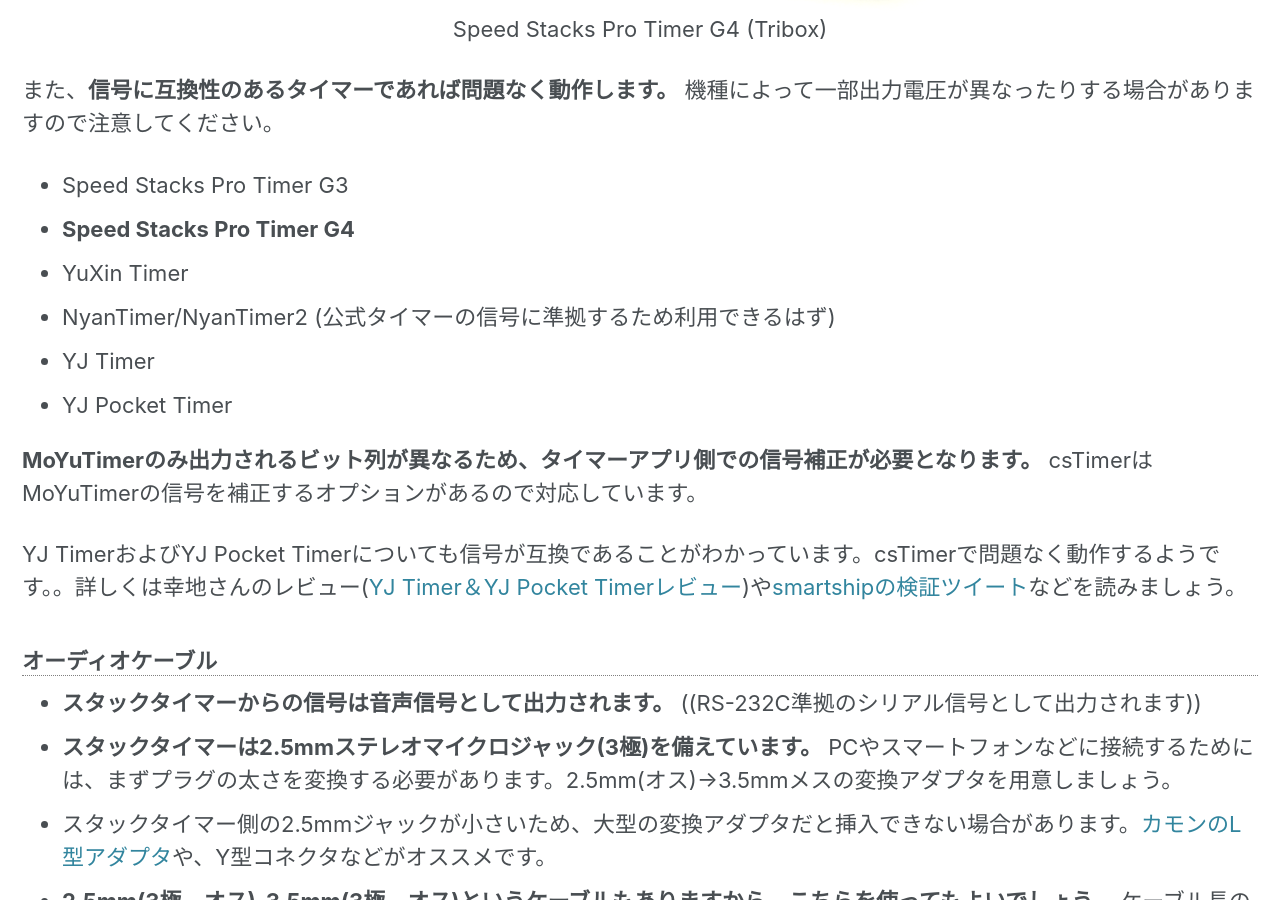
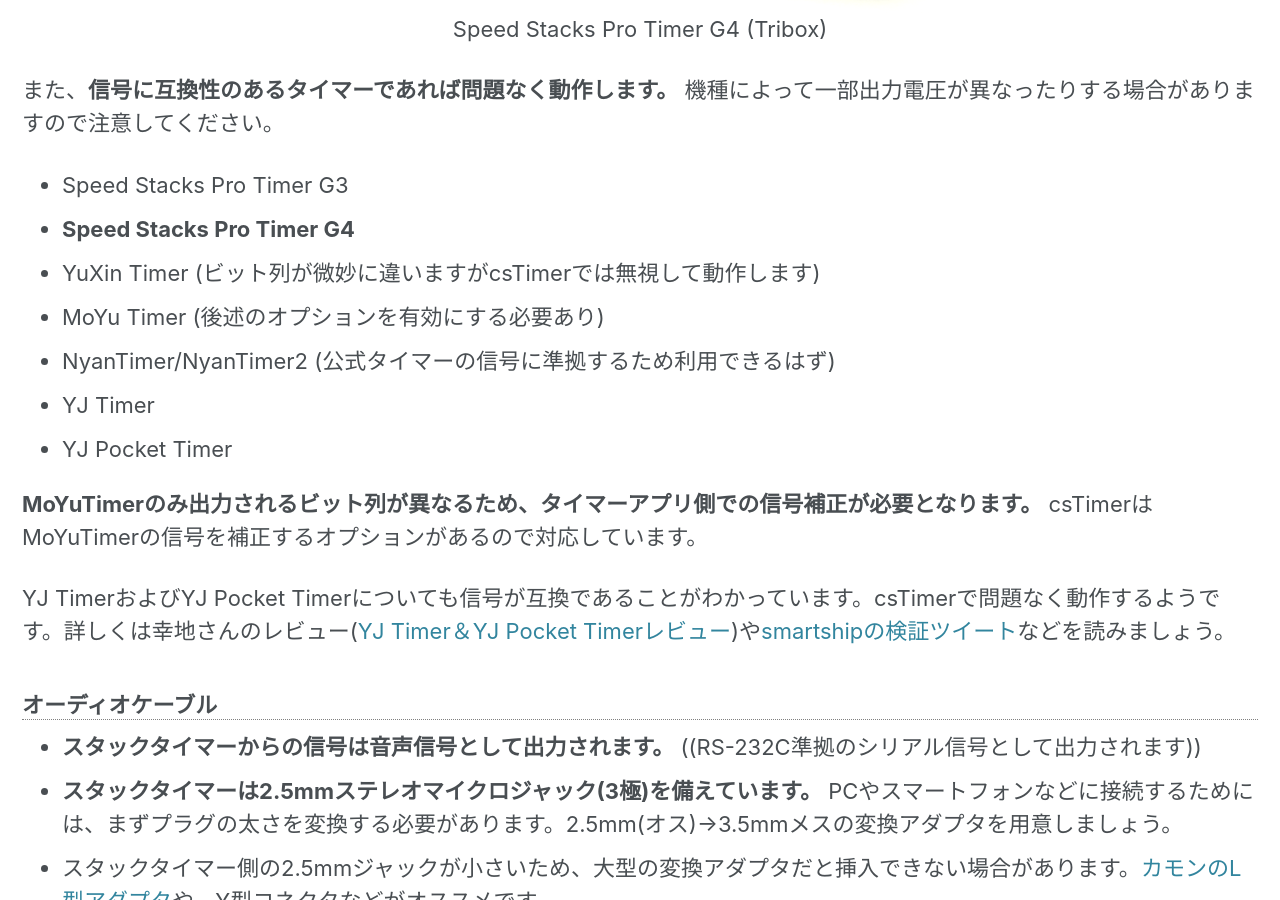
Before and after one commit to kawam1123/kawam1123.github.io, a Jekyll site: the page built from _posts/csTimer/2020-04-11-stacktimer-csTimer.md, in a window 1280 px wide and 900 px high, scrolled down 3561 px. Built offline with Jekyll 4.4.1, drawn with Linux system fonts in a browser that asks for light colours; cached includes are drawn as plain includes; nearby versions of some CDN libraries; some web fonts are replaced; comment, search, counter and statistics services are not loaded.

Commit message:
5次修正

```diff
--- a/_posts/csTimer/2020-04-11-stacktimer-csTimer.md
+++ b/_posts/csTimer/2020-04-11-stacktimer-csTimer.md
@@ -69,14 +69,16 @@
 また、**信号に互換性のあるタイマーであれば問題なく動作します。** 機種によって一部出力電圧が異なったりする場合がありますので注意してください。
 - Speed Stacks Pro Timer G3
 - **Speed Stacks Pro Timer G4**
-- YuXin Timer
+- YuXin Timer (ビット列が微妙に違いますがcsTimerでは無視して動作します)
+- MoYu Timer (後述のオプションを有効にする必要あり)
 - NyanTimer/NyanTimer2 (公式タイマーの信号に準拠するため利用できるはず)
 - YJ Timer
 - YJ Pocket Timer
 
+
 **MoYuTimerのみ出力されるビット列が異なるため、タイマーアプリ側での信号補正が必要となります。** csTimerはMoYuTimerの信号を補正するオプションがあるので対応しています。
 
-YJ TimerおよびYJ Pocket Timerについても信号が互換であることがわかっています。csTimerで問題なく動作するようです。。詳しくは幸地さんのレビュー([YJ Timer＆YJ Pocket Timerレビュー](https://note.com/xingfu_da771/n/n3415b390097a))や[smartshipの検証ツイート](https://twitter.com/smartshipstore/status/1266279951432511489)などを読みましょう。
+YJ TimerおよびYJ Pocket Timerについても信号が互換であることがわかっています。csTimerで問題なく動作するようです。詳しくは幸地さんのレビュー([YJ Timer＆YJ Pocket Timerレビュー](https://note.com/xingfu_da771/n/n3415b390097a))や[smartshipの検証ツイート](https://twitter.com/smartshipstore/status/1266279951432511489)などを読みましょう。
 
 ### オーディオケーブル
 - **スタックタイマーからの信号は音声信号として出力されます。** ((RS-232C準拠のシリアル信号として出力されます))
```
